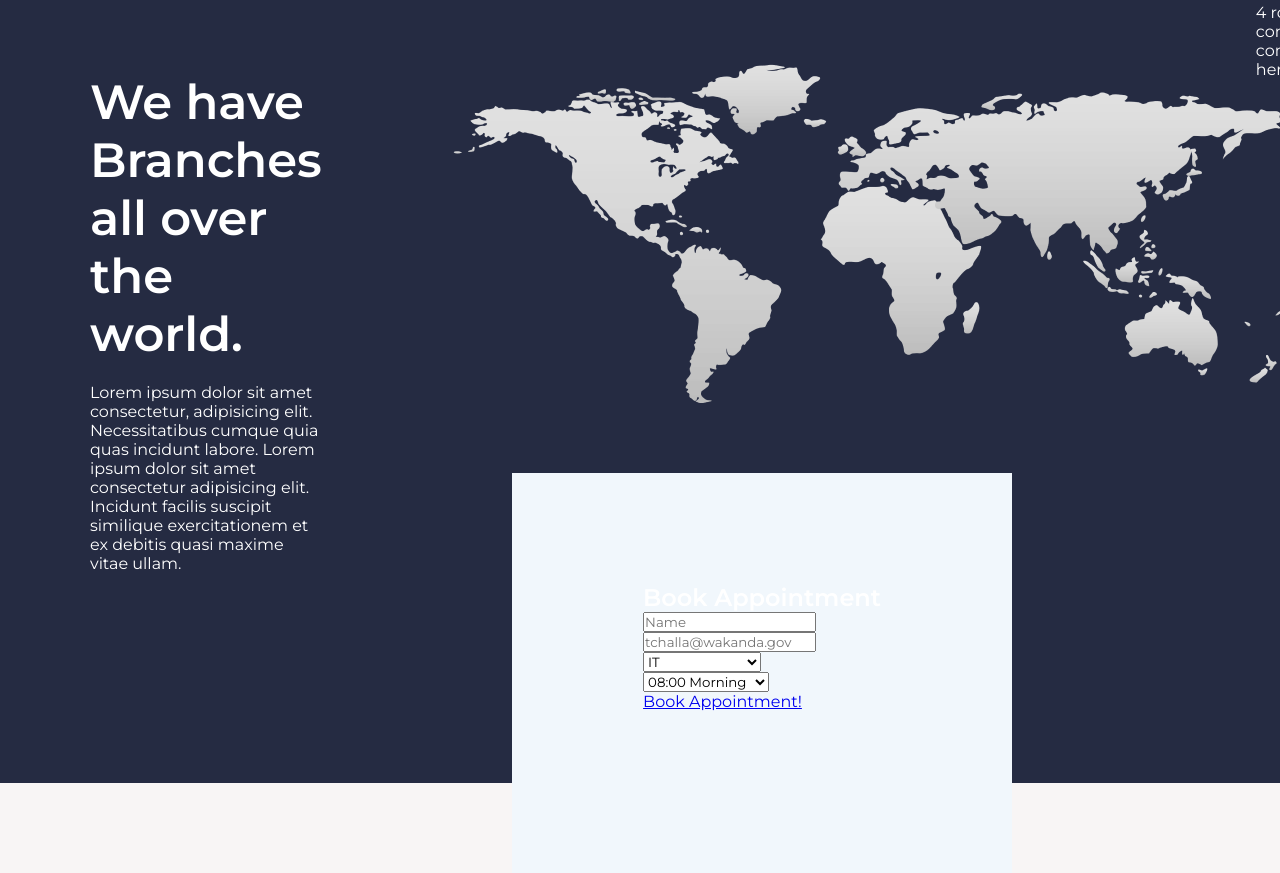
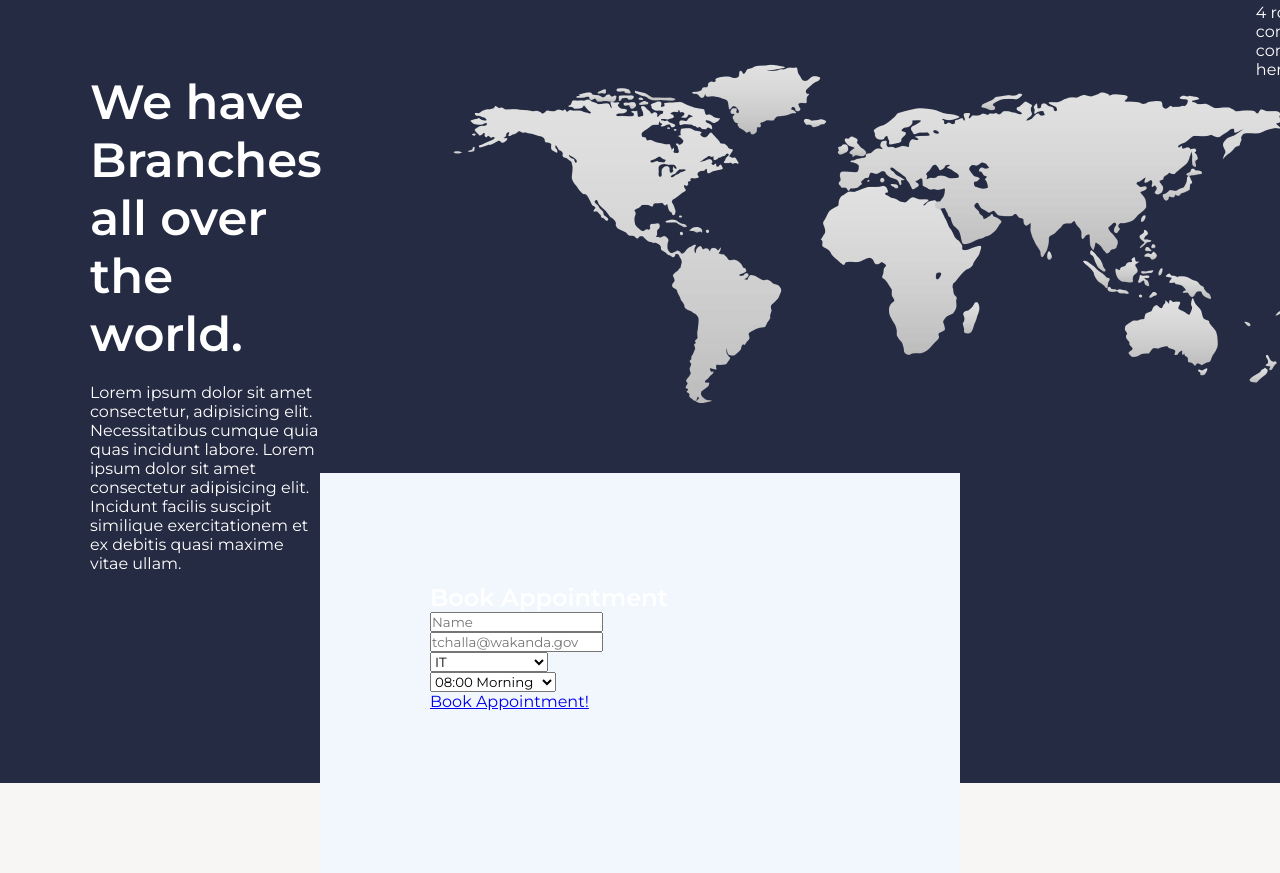
Before and after one commit to Willbeckh/insure-website, a plain HTML site: page index.html in a window 1280 px wide. Shown: the part 3217-4090 px from the top of the page. Drawn offline with Linux system fonts and the light colour scheme.

Commit message:
update booking form layout

```diff
--- a/style.css
+++ b/style.css
@@ -388,21 +388,26 @@ p.heading {
 
 /* appointment form */
 #appointment-form {
-    width: 500px;
+    width: 50%;
     background: #f1f7fc;
     padding: 80px;
     height: 400px;
     display: flex;
-    justify-content: center;
+    /* justify-content: center; */
+    flex-direction: row;
     margin: 10px auto;
 
     position: absolute;
     top: 60%;
-    left: 40%;
+    left: 25%;
 }
 .form-container {
     padding: 20px;
     margin: 10px;
+}
+.form-photo {
+    background: url('./images/contact-cover2.png');
+    width: 10px;
 }
 
 
```
